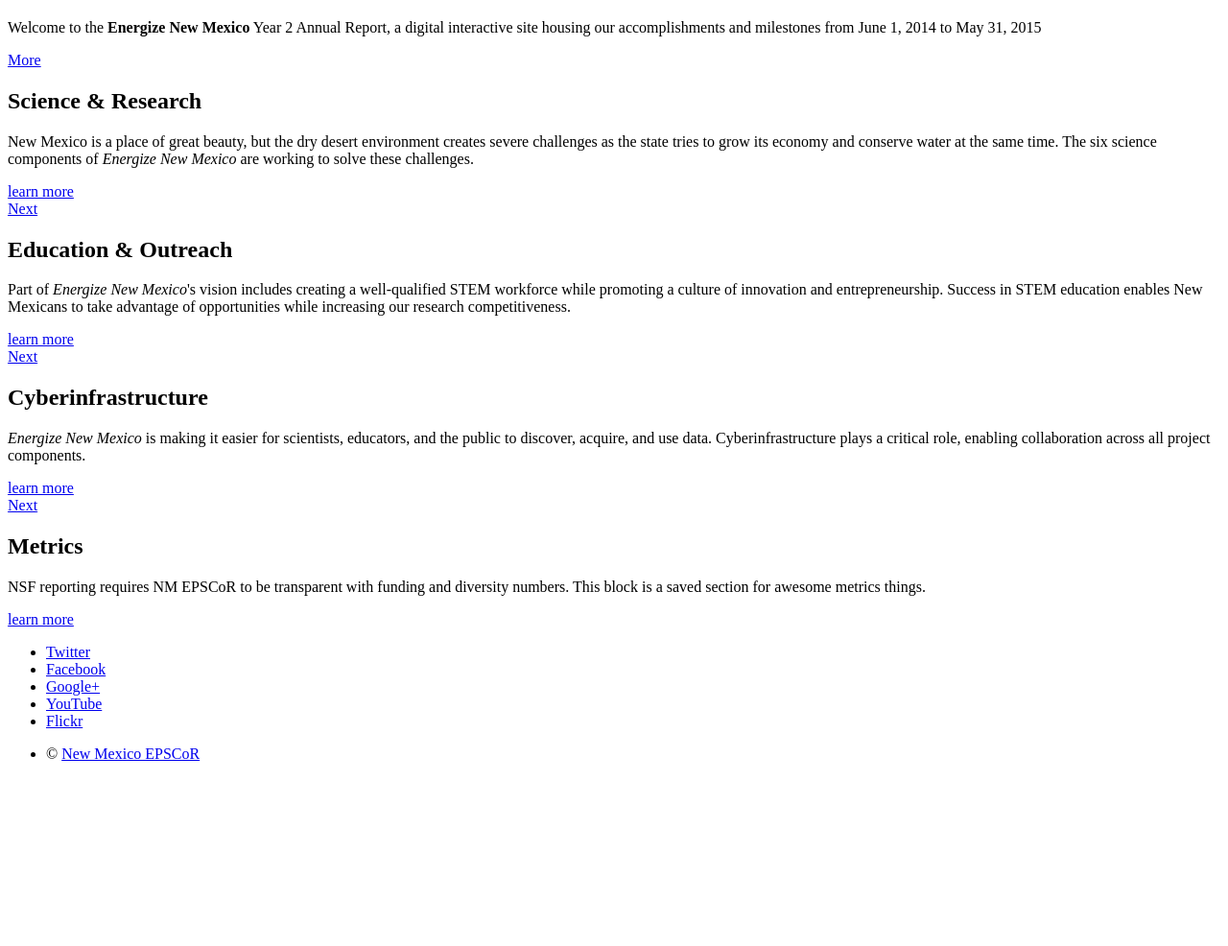
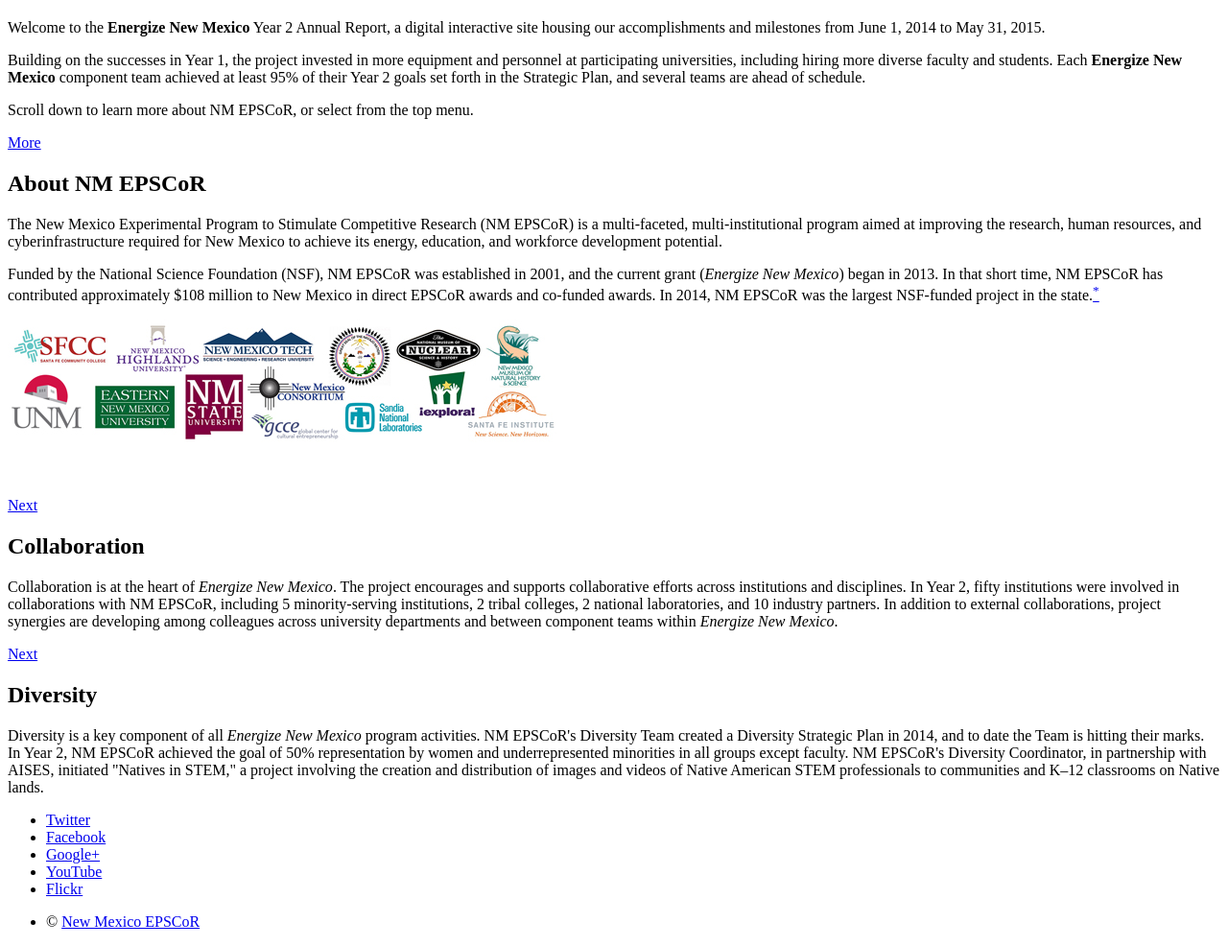
Before and after one commit to cjallen-epscor/cjallen-epscor.github.io, a PHP site: page / in a window 1280 px wide. Shown: the part 213-1199 px from the top of the page at 96% size. Before the commit the page ends 1006 px from the top, so only its background shows below. Run offline with PHP 8.4, Linux system fonts and the light colour scheme.

Commit message:
Home page edits
Redid content and images on the home page. Fixed top links. Added
content.

```diff
--- a/css/style.css
+++ b/css/style.css
@@ -931,7 +931,7 @@ p.underlined{
 }
 
 	#science {
-		background: url('images/overlay.png'), url('../images/science.jpg');
+		background: url('images/overlay.png'), url('../images/intro3.png');
 		background-size: 256px 256px, cover;
 		background-attachment: fixed, fixed;
 		background-position: top left, center center;
@@ -1025,14 +1025,14 @@ p.underlined{
 /*********************************************************************************/
 
 	#ci {
-		background: url('images/overlay.png'), url('../images/ci.jpg');
+		background: url('images/overlay.png'), url('../images/intro2.png');
 		background-size: 256px 256px, cover;
 		background-attachment: fixed, fixed;
 		background-position: top left, center center;
 	}
 
 	#intro-cyberinfrastructure{
-		background: url('images/overlay.png'), url('../images/ci.jpg');
+		background: url('images/overlay.png'), url('../images/intro2.png');
 		background-size: 256px 256px, cover;
 		background-attachment: fixed, fixed;
 		background-position: top left, center center;
--- a/index.html
+++ b/index.html
@@ -37,10 +37,10 @@
 		<nav id="nav">
 			<ul>
 				<li><a href="index.html">Home</a></li>
-				<li><a href="#science">Science &amp; Research</a></li>
-				<li><a href="#ed-outreach">Education &amp; Outreach</a></li>
-				<li><a href="#ci">Cyberinfrastructure</a></li>
-				<li><a href="#metrics">Metrics</a></li>
+				<li><a href="science.html">Science &amp; Research</a></li>
+				<li><a href="education-and-outreach.html">Education &amp; Outreach</a></li>
+				<li><a href="cyberinfrastructure.html">Cyberinfrastructure</a></li>
+				<li><a href="metrics2.html">Metrics</a></li>
 			</ul>
 		</nav>
 	</header>
@@ -51,7 +51,7 @@
 					<header>
 					  <h2>Year 2 Annual Report</h2>
 					</header>
-					<p>Welcome to the <strong>Energize New Mexico</strong> Year 2 Annual Report, a digital interactive site housing our accomplishments and milestones from June 1, 2014 to May 31, 2015</p>
+					<p>Welcome to the <strong>Energize New Mexico</strong> Year 2 Annual Report, a digital interactive site housing our accomplishments and milestones from June 1, 2014 to May 31, 2015. </p><p>Building on the successes in Year 1, the project invested in more equipment and personnel at participating universities, including hiring more diverse faculty and students. Each <strong>Energize New Mexico</strong> component team achieved at least 95% of their Year 2 goals set forth in the Strategic Plan, and several teams are ahead of schedule.</p> <p>Scroll down to learn more about NM EPSCoR, or select from the top menu.</p>
 					<footer>
 						<a href="#science" class="button style2 down">More</a>
 					</footer>
@@ -62,11 +62,11 @@
 			<section id="science" class="main style2 right dark fullscreen">
 				<div class="content box style2">
 					<header>
-						<h2>Science &amp; Research</h2>
+						<h2>About NM EPSCoR</h2>
 					</header>
-					<p>New Mexico is a place of great beauty, but the dry desert environment creates severe challenges as the state tries to grow its economy and
-						conserve water at the same time. The six science components of <i>Energize New Mexico</i> are working to solve these challenges.</p>
-						<a href="science.html">learn more</a>
+					<p>The New Mexico Experimental Program to Stimulate Competitive Research (NM EPSCoR) is a multi-faceted, multi-institutional program aimed at improving the research, human resources, and cyberinfrastructure required for New Mexico to achieve its energy, education, and workforce development potential.</p> <p>Funded by the National Science Foundation (NSF), NM EPSCoR was established in 2001, and the current grant (<i>Energize New Mexico</i>) began in 2013. In that short time, NM EPSCoR has contributed approximately $108 million to New Mexico in direct EPSCoR awards and co-funded awards. In 2014, NM EPSCoR was the largest NSF-funded project in the state.<a href="http://www.bizjournals.com/albuquerque/news/2015/07/24/the-list-research-projects-in-new-mexico-being.html?ana=twt" target="_blank"><sup>*</sup></a></p>
+                    <p><img src="images/Logos.jpg" /> &nbsp;<br />&nbsp;<br />&nbsp;</p>
+						<!--<a href="science.html">learn more</a>-->
 				</div>
 				<a href="#ed-outreach" class="button style2 down anchored">Next</a>
 			</section>
@@ -75,12 +75,10 @@
 			<section id="ed-outreach" class="main style2 left dark fullscreen">
 				<div class="content box style2">
 					<header>
-						<h2>Education &amp; Outreach</h2>
+						<h2>Collaboration</h2>
 					</header>
-					<p>Part of <i>Energize New Mexico</i>'s vision includes creating a well-qualified STEM workforce while promoting a culture of innovation and
-						entrepreneurship. Success in STEM education enables New Mexicans to take advantage of opportunities while increasing our research
-						competitiveness.</p>
-					<a href="education-and-outreach.html">learn more</a>
+					<p>Collaboration is at the heart of <i>Energize New Mexico</i>. The project encourages and supports collaborative efforts across institutions and disciplines. In Year 2, fifty institutions were involved in collaborations with NM EPSCoR, including 5 minority-serving institutions, 2 tribal colleges, 2 national laboratories, and 10 industry partners. In addition to external collaborations, project synergies are developing among colleagues across university departments and between component teams within <i>Energize New Mexico</i>.</p>
+					<!--<a href="education-and-outreach.html">learn more</a>-->
 				</div>
 				<a href="#ci" class="button style2 down anchored">Next</a>
 			</section>
@@ -89,18 +87,17 @@
 			<section id="ci" class="main style2 right dark fullscreen">
 				<div class="content box style2">
 					<header>
-						<h2>Cyberinfrastructure</h2>
+						<h2>Diversity</h2>
 					</header>
-					<p><i>Energize New Mexico</i> is making it easier for scientists, educators, and the public to discover, acquire, and use data. Cyberinfrastructure
-						plays a critical role, enabling collaboration across all project components. </p>
+					<p>Diversity is a key component of all <i>Energize New Mexico</i> program activities. NM EPSCoR's Diversity Team created a Diversity Strategic Plan in 2014, and to date the Team is hitting their marks. In Year 2, NM EPSCoR achieved the goal of 50% representation by women and underrepresented minorities in all groups except faculty. NM EPSCoR's Diversity Coordinator, in partnership with AISES, initiated "Natives in STEM," a project involving the creation and distribution of images and videos of Native American STEM professionals to communities and K&ndash;12 classrooms on Native lands.</p>
 
-					<a href="cyberinfrastructure.html">learn more</a>
+					<!--<a href="cyberinfrastructure.html">learn more</a>-->
 				</div>
-				<a href="#metrics" class="button style2 down anchored">Next</a>
+				<!--<a href="#metrics" class="button style2 down anchored">Next</a>-->
 			</section>
 
             <!-- Metrics -->
-			<section id="metrics" class="main style2 left dark fullscreen">
+			<!--<section id="metrics" class="main style2 left dark fullscreen">
 				<div class="content box style2">
 					<header>
 						<h2>Metrics</h2>
@@ -109,7 +106,7 @@
 					<a href="metrics.html">learn more</a>
 
 				</div>
-			</section>
+			</section>-->
 
 		<!-- Contact -->
 			<!-- <section id="contact" class="main style3 secondary">
```
Also changed, not shown: images/Logos.jpg (added), images/intro2.png (added), images/intro3.png (added).
